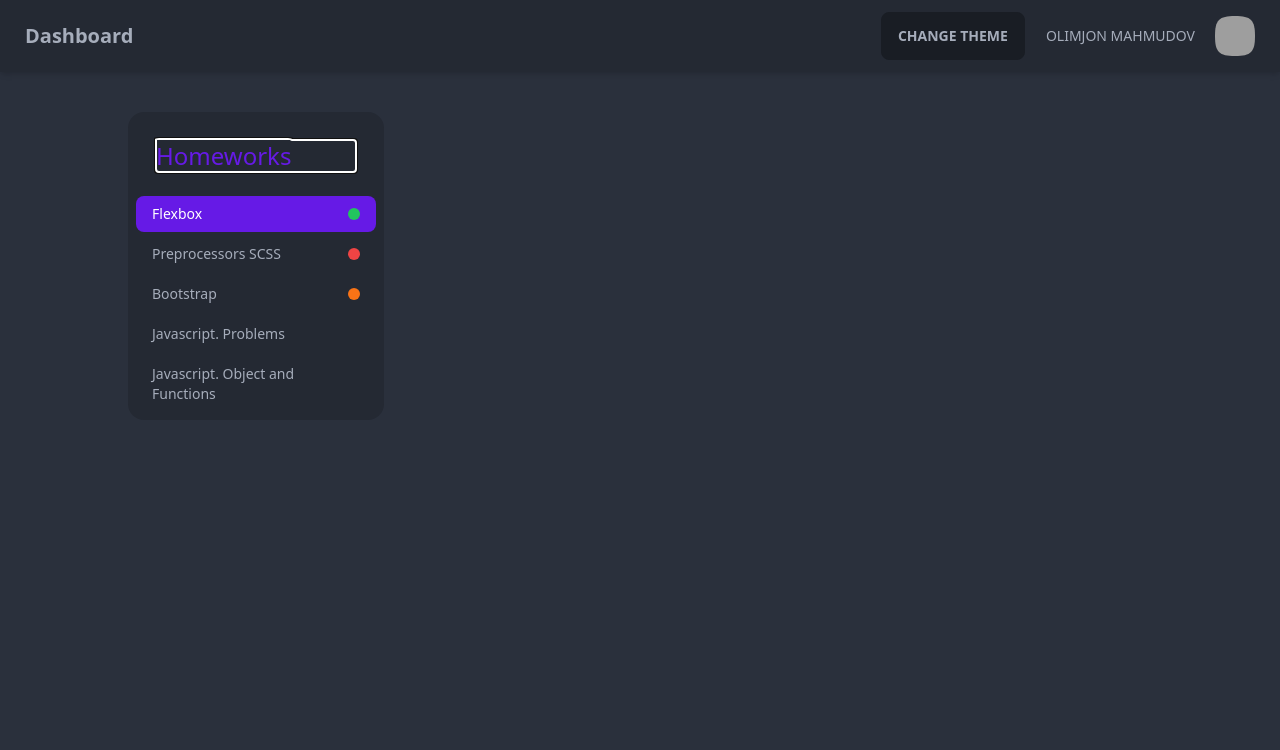
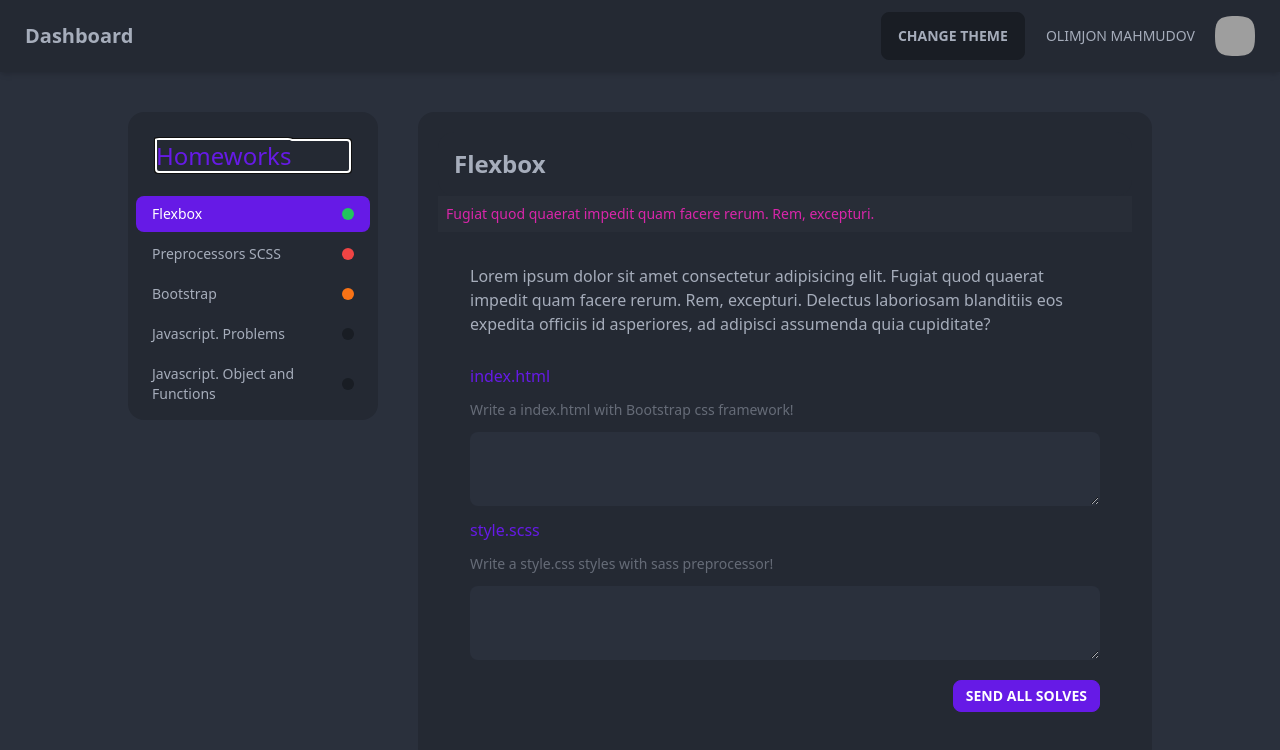
Before and after one commit to verve-neowise/verve-taket, a Svelte app in the folder svelte-client/: page / in a window 1280 px wide. Shown: the top 750 px of the page. Built offline with nearby package versions, Linux system fonts and the light colour scheme; grey boxes are pictures that could not be loaded.

Commit message:
fix overview and stores

```diff
--- a/svelte-client/src/App.svelte
+++ b/svelte-client/src/App.svelte
@@ -5,7 +5,7 @@
   import Login from './view/pages/Login.svelte';
 </script>
 
-<main class="bg-base-100 h-full" >
+<main class="bg-base-100" >
 
   <Router>
 
--- a/svelte-client/src/data/model/homework.model.ts
+++ b/svelte-client/src/data/model/homework.model.ts
@@ -14,12 +14,22 @@ export class HomeworkModel {
     }
 }
 
+export class Problem {
+    name: string
+    comment: string
+
+    constructor(name: string, comment: string) {
+        this.name = name
+        this.comment = comment
+    }
+}
+
 export class HomeworkDetails extends HomeworkModel {
 
     details: string
     comment: string
 
-    problems: []
+    problems: Problem[]
 
     constructor(
         id: string,
@@ -28,7 +38,7 @@ export class HomeworkDetails extends HomeworkModel {
         rate: string = '0',
         details: string,
         comment: string,
-        problems: [] = []
+        problems: Problem[] = []
         ) {
         super(id, name, status, rate)
         this.details = details
--- a/svelte-client/src/functions/forms.ts
+++ b/svelte-client/src/functions/forms.ts
@@ -8,3 +8,17 @@ export const mapFormData = (formData: FormData) => {
 
     return data
 }
+
+export const mapFormDataToArray = (formData: FormData) => {
+
+  const data = []
+
+  for (let field of formData) {
+    const [key, value] = field
+    const map = new Map<string, string>()
+    map[key] = value
+    data.push(map)
+  }
+
+  return data
+}
--- /dev/null
+++ b/svelte-client/src/store/app.store.ts
@@ -0,0 +1,5 @@
+import { writable } from "svelte/store";
+
+export const theme = writable<string>('dark')
+
+export const changeTheme = (value) => theme.set(value)
--- a/svelte-client/src/store/homeworks.store.ts
+++ b/svelte-client/src/store/homeworks.store.ts
@@ -5,32 +5,24 @@ import { Error, Loading, NetworkResult, Success }  from './network-result';
 
 type Empty = HomeworkModel[]
 
-const _homeworks = writable<NetworkResult<HomeworkModel>>(Loading)
+export const current = writable<HomeworkModel>(undefined)
+export const homeworks = writable<NetworkResult<HomeworkModel>>(new Loading())
+export const details = writable<NetworkResult<HomeworkDetails>>(new Loading())
 
-const homeworks = () => _homeworks
-
-const fetch = async () => {
-    _homeworks.set(new Loading())
+export const fetch = async () => {
+    homeworks.set(new Loading())
     const result = await homeworkApi.getHomeworks()
-    _homeworks.set(new Success(result))
+    homeworks.set(new Success(result))
 }
 
-const detailOf = (id: string) => {
-    const store = writable<NetworkResult<HomeworkDetails>>(new Loading())
+export const changeHomework = async (homework: HomeworkModel) => {
 
-    homeworkApi.getHomeworkDetails(id)
-        .then(value => {
-            store.set(new Success(value))
-        })
-        .catch(reason => {
-            store.set(new Error(reason))
-        })
+    current.set(homework)
 
-    return store
+    console.log(homework);
+
+    details.set(new Loading())
+    const result = await homeworkApi.getHomeworkDetails(homework.id)
+    // details.set(new Error('error while loading list.'))
+    details.set(new Success(result))
 }
-
-export default {
-    homeworks,
-    fetch,
-    detailOf
-}
--- a/svelte-client/src/view/components/Homework.svelte
+++ b/svelte-client/src/view/components/Homework.svelte
@@ -5,7 +5,7 @@ import { Status } from "../../data/model/status.enum";
 
   export let model: HomeworkModel = undefined;
   export let isActive = false;
-  export let callback: (id: string) => void;
+  export let callback: (model: HomeworkModel) => void;
 
   let statusMap = {};
 
@@ -19,19 +19,17 @@ import { Status } from "../../data/model/status.enum";
   <!-- svelte-ignore a11y-missing-attribute -->
   <a
     class=" {isActive ? 'bg-primary' : ''} "
-    on:click={() => callback(model.id)}
+    on:click={() => callback(model)}
   >
     <div class="flex justify-between w-full items-center">
       <div class="w-full {isActive ? 'text-primary-content' : ''}">
         {model.name}
       </div>
-      {#if model.status !== Status.neutral}
         <div
           class="badge badge-xs {statusMap[
             model.status
           ]} border-none aspect-square text-xs"
         />
-      {/if}
     </div>
 </a>
 </li>
--- a/svelte-client/src/view/pages/Dashboard.svelte
+++ b/svelte-client/src/view/pages/Dashboard.svelte
@@ -1,32 +1,19 @@
 <script lang="ts">
-import { writable } from "svelte/store";
 
-
+  import Navbar from "./dashboard/Navbar.svelte";
+  import Sidebar from "./dashboard/Sidebar.svelte";
   import HomeworkOverview from "./dashboard/HomeworkOverview.svelte";
-import Navbar from "./dashboard/Navbar.svelte";
-
-  import Sidebar from "./dashboard/Sidebar.svelte";
-
-  let selectedId = writable('-1')
-
-  function onSelectHomeWork(id: string) {
-    selectedId.set(id)
-  }
 
 </script>
 
 <main>
   <Navbar />
 
-  <div class="container w-4/5 mx-auto py-10">
-    <div class="flex">
+  <div class="container w-4/5 mx-auto py-10 ">
+    <div class="flex items-start">
 
       <Sidebar/>
-
-      {#if $selectedId !== '-1'}
-        <HomeworkOverview
-        />
-      {/if}
+      <HomeworkOverview/>
 
     </div>
   </div>
--- a/svelte-client/src/view/pages/dashboard/HomeworkOverview.svelte
+++ b/svelte-client/src/view/pages/dashboard/HomeworkOverview.svelte
@@ -1,49 +1,48 @@
 <script lang="ts">
-import homeworksStore from "../../../store/homeworks.store";
-import type { HomeworkDetails } from "../../../data/model/homework.model";
+import { mapFormDataToArray } from "../../../functions/forms";
+
+import { details } from "../../../store/homeworks.store";
 import { Loading, Success, Error } from "../../../store/network-result";
 
-import sidebarState from '../../states/sidebar.state'
+let form;
 
-  let data: HomeworkDetails = undefined
-
-
-  sidebarState.activeLink.subscribe((value) => {
-
-    let store = homeworksStore.detailOf(value)
-
-    store.subscribe((value) => {
-      if (value instanceof Success) {
-        data = value.result as HomeworkDetails
-      }
-    })
-  })
-
-
-  console.log('modelId: ', data.id);
-
+function sendSolves(event) {
+  let data = mapFormDataToArray(new FormData(event.target))
+  console.log(data);
+}
 
 </script>
 
-<div class="card flex-3 p-5 w-full bg-base-200 ml-10">
-    {#if data}
+<div class="card { $details instanceof Success ? 'complete' : ''  } flex-3 p-5 w-full bg-base-200 ml-10">
+    {#if $details instanceof Success }
       <div class="card-title bg-base-200 rounded-box p-4">
-        <h1 class="text-2xl">{data.name}</h1>
+        <h1 class="text-2xl">{$details.result.name}</h1>
       </div>
 
+      <p class="text-sm text-secondary bg-[#ffffff05]  p-2">{$details.result.comment}</p>
+
       <div class="card-body min-h-50">
-        <p class="text-sm">{data.details}</p>
-        <p class="text-xs">{data.comment}</p>
-      </div>
+        <p class="text-base">{$details.result.details}</p>
 
-      <div class="justify-end card-actions">
-        <button class="btn btn-primary btn-sm">Send all solves</button>
-      </div>
-    {:else if result instanceof Loading}
+        <form on:submit|preventDefault={sendSolves} class="flex flex-col gap-3 mt-5">
+
+          {#each $details.result.problems as problem}
+            <div class="text-primary"> { problem.name } </div>
+            <div class="text-base-content opacity-50 text-sm"> { problem.comment } </div>
+            <textarea name={problem.name} class="textarea w-full"></textarea>
+          {/each}
+
+          <div class="justify-end card-actions pt-2">
+            <button type="submit" class="btn btn-primary btn-sm">Send all solves</button>
+          </div>
+        </form>
+
+    </div>
+    {:else if $details instanceof Loading}
       <div class="h-[100%] flex justify-center items-center">
         <div class="btn btn-ghost loading" />
       </div>
-    {:else if result instanceof Error}
+    {:else if $details instanceof Error}
       <div class="h-full flex justify-center items-center">
           <div class="flex gap-2">
               <svg
@@ -58,9 +57,20 @@ import sidebarState from '../../states/sidebar.state'
                       d="M13 16h-1v-4h-1m1-4h.01M21 12a9 9 0 11-18 0 9 9 0 0118 0z"
                   /></svg
               >
-              <span>{result.message}</span>
+              <span>{$details.message}</span>
           </div>
       </div>
   {/if}
 
 </div>
+
+<style>
+    .card {
+      max-height: 200px;
+      transition: max-height 500ms ease-in 0s;
+    }
+    .card.complete {
+      max-height: 5000px;
+      transition: max-height 500ms ease-in 0s;
+    }
+</style>
--- a/svelte-client/src/view/pages/dashboard/Navbar.svelte
+++ b/svelte-client/src/view/pages/dashboard/Navbar.svelte
@@ -1,13 +1,13 @@
 <script lang='ts'>
+import { theme, changeTheme } from "../../../store/app.store";
+
 import { Link } from "svelte-navigator";
 
 const themes = ["light", "dark", "cupcake", "bumblebee", "emerald", "corporate", "synthwave", "retro", "cyberpunk", "valentine", "halloween", "garden", "forest", "aqua", "lofi", "pastel", "fantasy", "wireframe", "black", "luxury", "dracula", "cmyk", "autumn", "business", "acid", "lemonade"]
 
-function changeTheme(theme) {
-  document.documentElement.setAttribute('data-theme', theme)
-}
-
-changeTheme('dark')
+theme.subscribe(value => {
+  document.documentElement.setAttribute('data-theme', value)
+})
 
 </script>
 
--- a/svelte-client/src/view/pages/dashboard/Sidebar.svelte
+++ b/svelte-client/src/view/pages/dashboard/Sidebar.svelte
@@ -1,53 +1,40 @@
 <script lang="ts">
-import type { HomeworkModel } from "../../../data/model/homework.model";
-import homeworkStore from "../../../store/homeworks.store";
+import { fetch, homeworks, changeHomework,  current } from "../../../store/homeworks.store";
 
-import { Loading, Success } from "../../../store/network-result";
+import { Loading, Success, Error } from "../../../store/network-result";
 import Homework from "../../components/Homework.svelte";
 
-import sidebarState from "../../states/sidebar.state";
+homeworks.subscribe(value => {
 
-let data = homeworkStore.homeworks();
-
-let activeLink = sidebarState.activeLink
-
-function select(id: string) {
-    sidebarState.changeLink(id)
-}
-
-data.subscribe((result) => {
-    if (result instanceof Success) {
-      let value = result.result
-      if (value.length > 0) {
-        select(value[0].id)
-      }
+    if (value instanceof Success) {
+        changeHomework(value.result[0])
     }
 })
 
-homeworkStore.fetch()
+fetch()
 
 </script>
 
 <ul
-    class="menu bg-base-200 menu-compact flex flex-column gap-1 flex-2 p-2 w-1/4 min-w-[200px] rounded-box min-h-[200px]"
+    class="menu bg-base-200 menu-compact flex flex-column gap-1 flex-2 p-2 w-1/4 min-w-[250px] rounded-box min-h-[200px]"
 >
     <div class="p-5">
         <h1 class="text-2xl font-medium text-primary">Homeworks</h1>
     </div>
 
-    {#if $data instanceof Success}
-        {#each $data.result as homework}
+    {#if $homeworks instanceof Success}
+        {#each $homeworks.result as homework, i}
             <Homework
-                isActive={$activeLink === homework.id}
+                isActive={ $current ? $current.id === homework.id : i === 0 }
                 model={homework}
-                callback={select}
+                callback={changeHomework}
             />
         {/each}
-    {:else if $data === Loading}
+    {:else if $homeworks instanceof  Loading}
         <div class="h-full flex justify-center items-center">
             <div class="btn btn-ghost loading" />
         </div>
-    {:else if $data instanceof Error}
+    {:else if $homeworks instanceof Error}
         <div class="h-full flex justify-center items-center">
             <div class="flex gap-2">
                 <svg
@@ -62,7 +49,7 @@ homeworkStore.fetch()
                         d="M13 16h-1v-4h-1m1-4h.01M21 12a9 9 0 11-18 0 9 9 0 0118 0z"
                     /></svg
                 >
-                <span>{$data.message}</span>
+                <span>{$homeworks.message}</span>
             </div>
         </div>
     {/if}
--- a/svelte-client/src/view/states/sidebar.state.ts
+++ /dev/null
@@ -1,10 +0,0 @@
-import { writable } from "svelte/store";
-
-const activeLink = writable<string>(undefined)
-
-const changeLink = (link: string) => activeLink.set(link)
-
-export default {
-    activeLink,
-    changeLink
-}
```
Also changed, not shown: svelte-client/src/data/api/homework.api.ts (+5 -2 lines).
